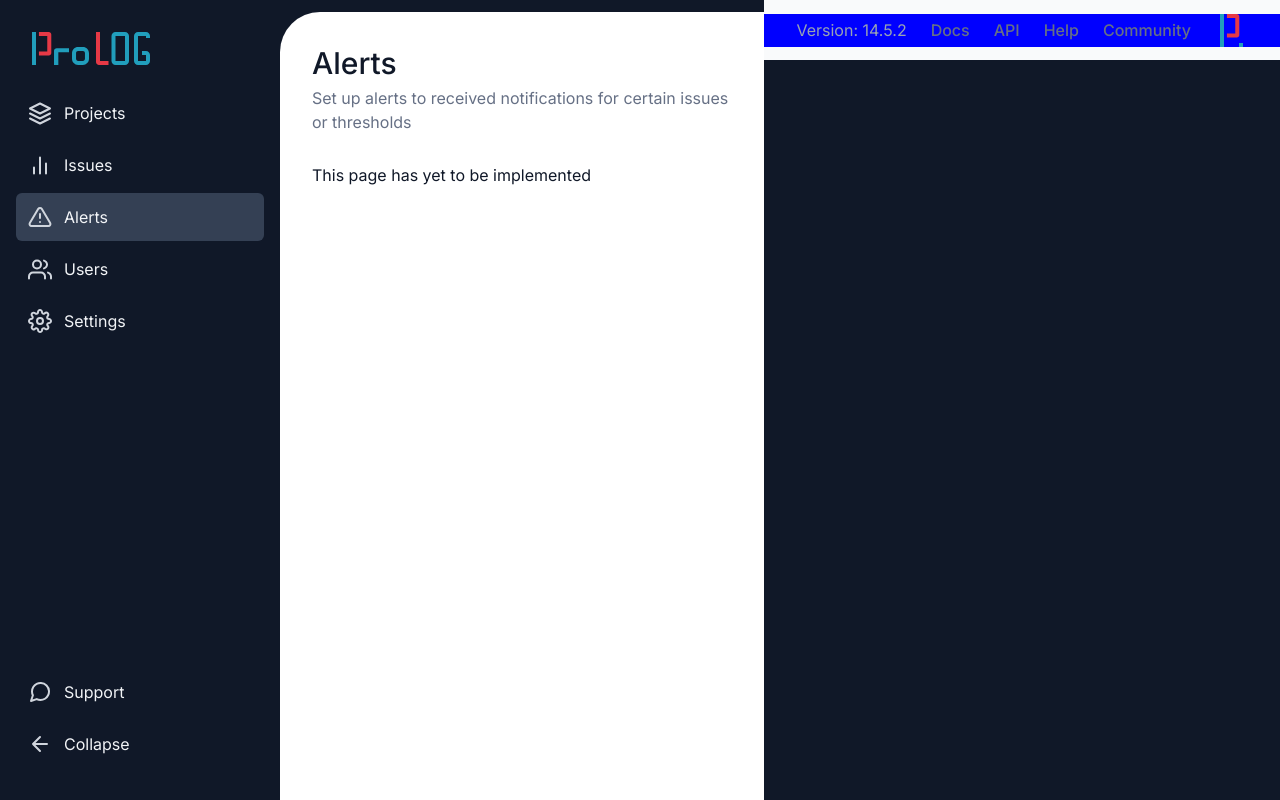
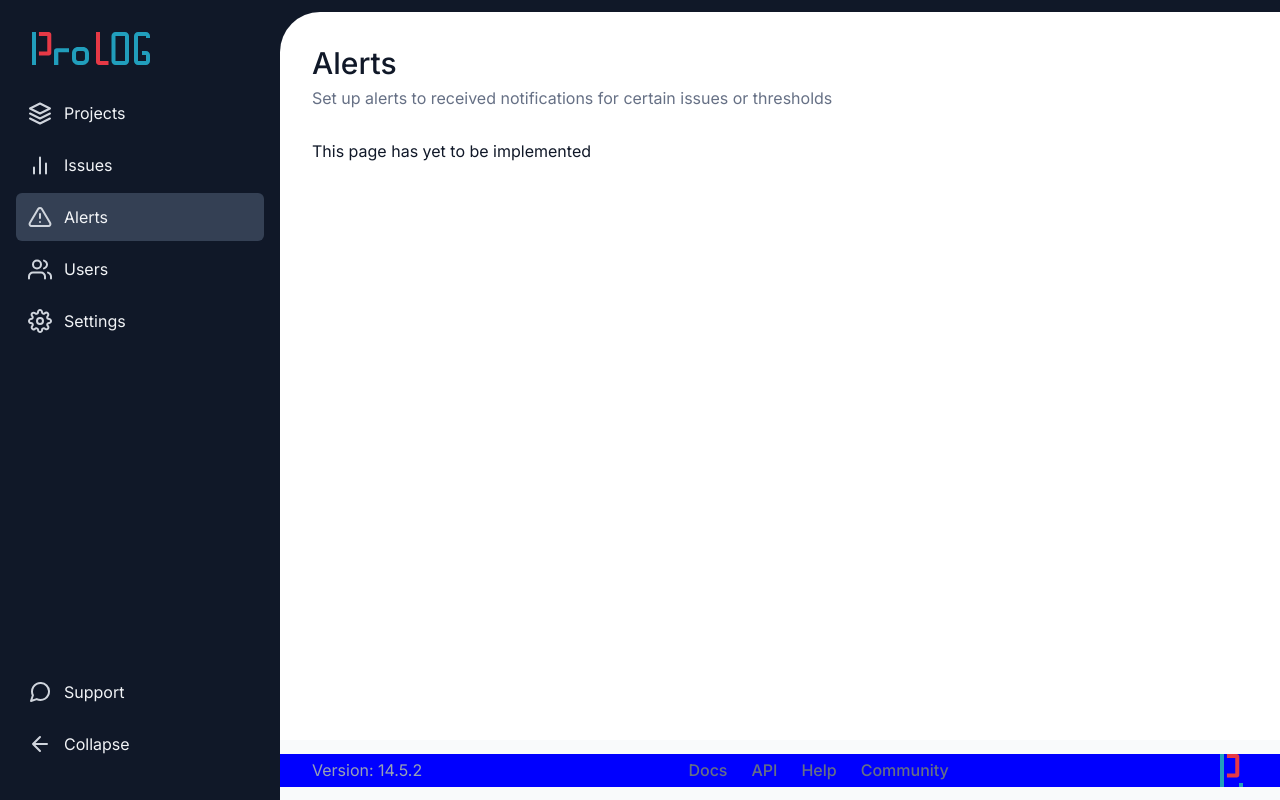
Before and after one commit to profydev/prolog-app-Jeloves, a Next.js app: page /dashboard/alerts in a window 1280 px wide. Built offline with nearby package versions, Linux system fonts and the light colour scheme.

Commit message:
Footer shows at bottom of page without scroll, and cypress issue-list test no longer fails

```diff
--- a/features/layout/page-container/page-container.module.scss
+++ b/features/layout/page-container/page-container.module.scss
@@ -11,22 +11,31 @@
   background: color.$gray-900;
 
   @media (min-width: breakpoint.$desktop) {
-    flex-direction: row;
+    // The following code is from the solution (Issue: footer)
+    display: grid;
+    grid-template:
+      "navigation content" 1fr "navigation footer" auto / auto 1fr;
+  }
+}
+
+.navigation {
+  // The following code is from the solution (Issue: footer)
+  @media (min-width: breakpoint.$desktop) {
+    grid-area: navigation;
   }
 }
 
 .main {
-  flex: 1;
+  display: flex;
 }
 
 .contentContainer {
-  min-height: fit-content;
+  flex: 1;
   margin-top: misc.$header-height;
   padding: space.$s8 space.$s3;
   background: white;
 
   @media (min-width: breakpoint.$desktop) {
-    min-height: calc(100vh - space.$s3 - 2 * space.$s8);
     margin-top: space.$s3;
     padding: space.$s8;
     border-top-left-radius: space.$s10;
--- a/features/layout/page-container/page-container.tsx
+++ b/features/layout/page-container/page-container.tsx
@@ -20,7 +20,7 @@ export function PageContainer({ children, title, info }: PageContainerProps) {
         <link rel="icon" href="/favicon.ico" />
       </Head>
 
-      <SidebarNavigation />
+      <SidebarNavigation className={styles.navigation} />
       <main className={styles.main}>
         <div className={styles.contentContainer}>
           <h1 className={styles.title}>{title}</h1>
```
Also changed, not shown: features/layout/sidebar-navigation/sidebar-navigation.tsx (+7 -1 lines), 1 other file (tests, documents, lock files or other folders).
